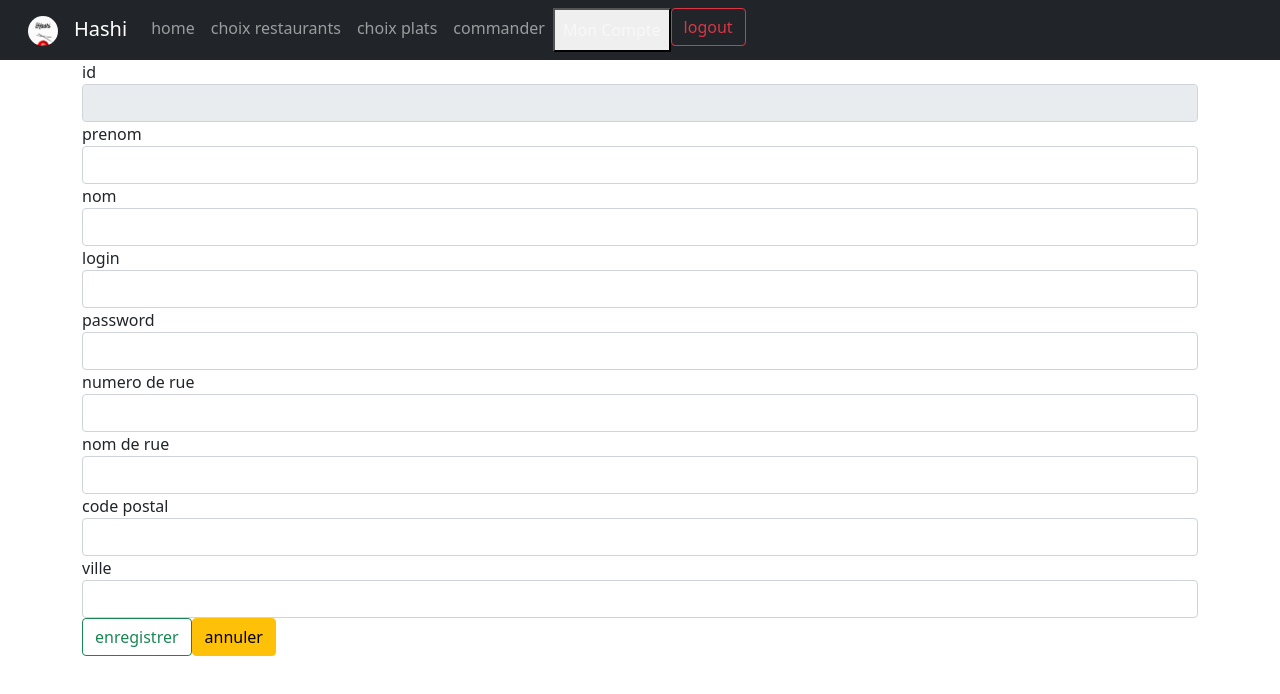
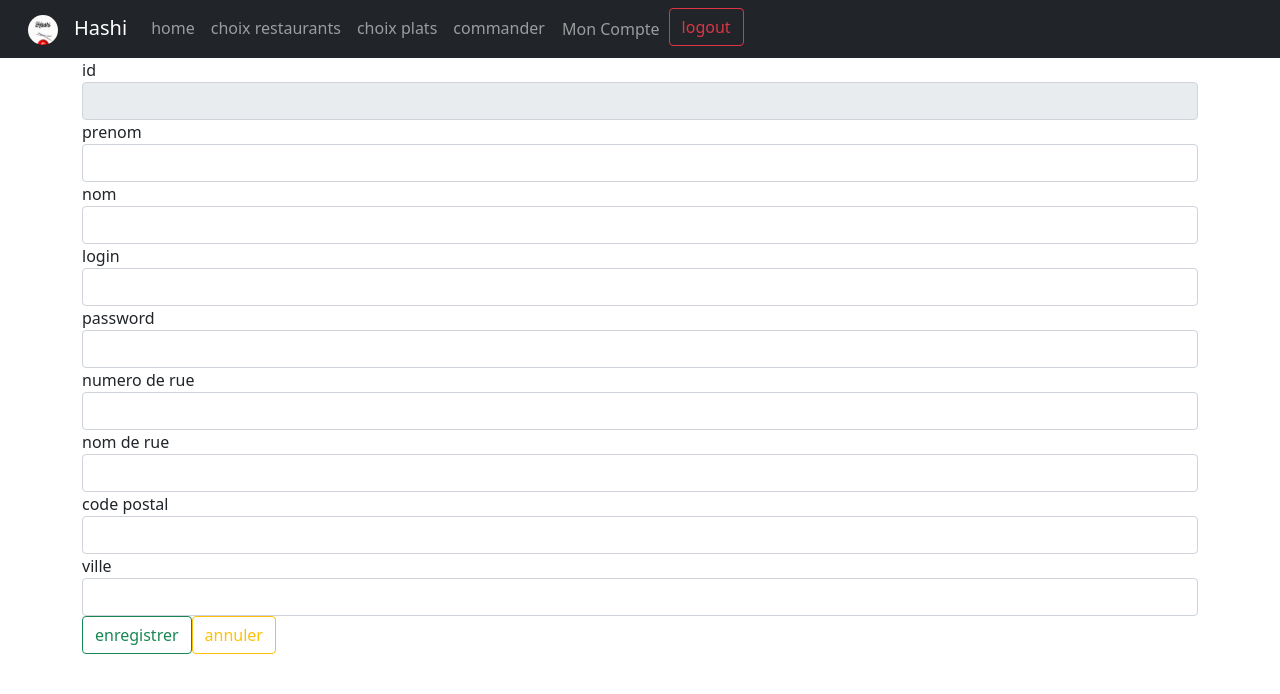
Before and after one commit to LouisBPro/ProjetFinalFormation, an Angular app in the folder HashiAngular/: page /client/edit/1 in a window 1280 px wide. Shown: the top 694 px of the page. Built offline with nearby package versions, Linux system fonts and the light colour scheme; sample sign-in values are in the browser's storage.

Commit message:
routes client edit

```diff
--- a/HashiAngular/src/app/app.component.html
+++ b/HashiAngular/src/app/app.component.html
@@ -55,7 +55,11 @@
           >
         </li>
         <li class="nav-item">
-          <button *ngIf="logged" (click)="getClient()" class="nav-link">
+          <button
+            *ngIf="logged"
+            (click)="getClient()"
+            class="btn btn-link nav-link"
+          >
             Mon Compte
           </button>
         </li>
--- a/HashiAngular/src/app/client/edit-client/edit-client.component.html
+++ b/HashiAngular/src/app/client/edit-client/edit-client.component.html
@@ -42,7 +42,7 @@
       enregistrer
     </button>
     <a
-      [routerLink]="['/client']"
+      [routerLink]="['/client', client.id]"
       routerLinkActive="active"
       class="btn btn-outline-warning"
       >annuler</a
--- a/HashiAngular/src/app/client/edit-client/edit-client.component.ts
+++ b/HashiAngular/src/app/client/edit-client/edit-client.component.ts
@@ -45,6 +45,6 @@ export class EditClientComponent implements OnInit {
   }
 
   goHome() {
-    this.router.navigate(['/client']);
+    this.router.navigate(['/client/' + this.client.id]);
   }
 }
```
